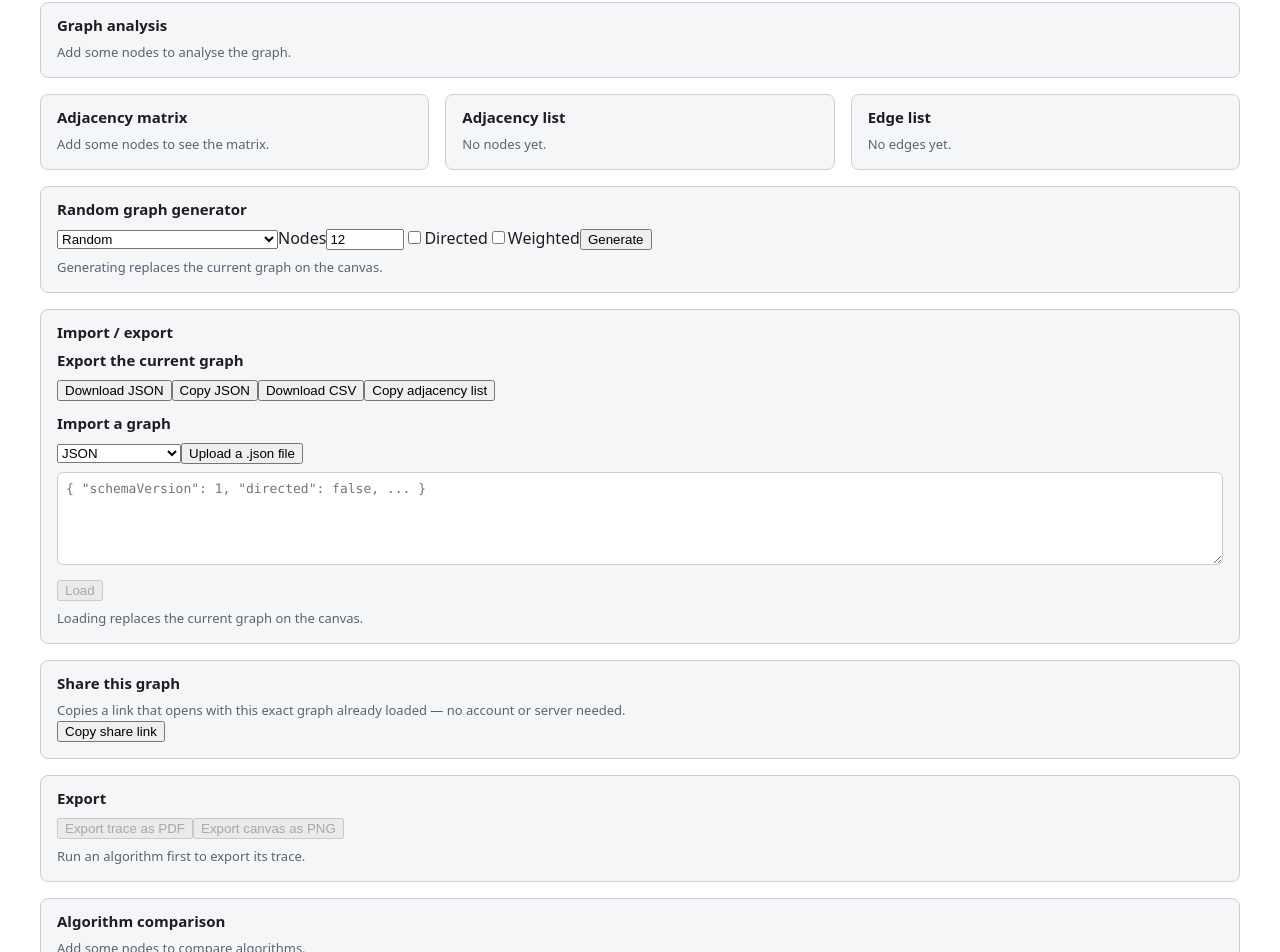
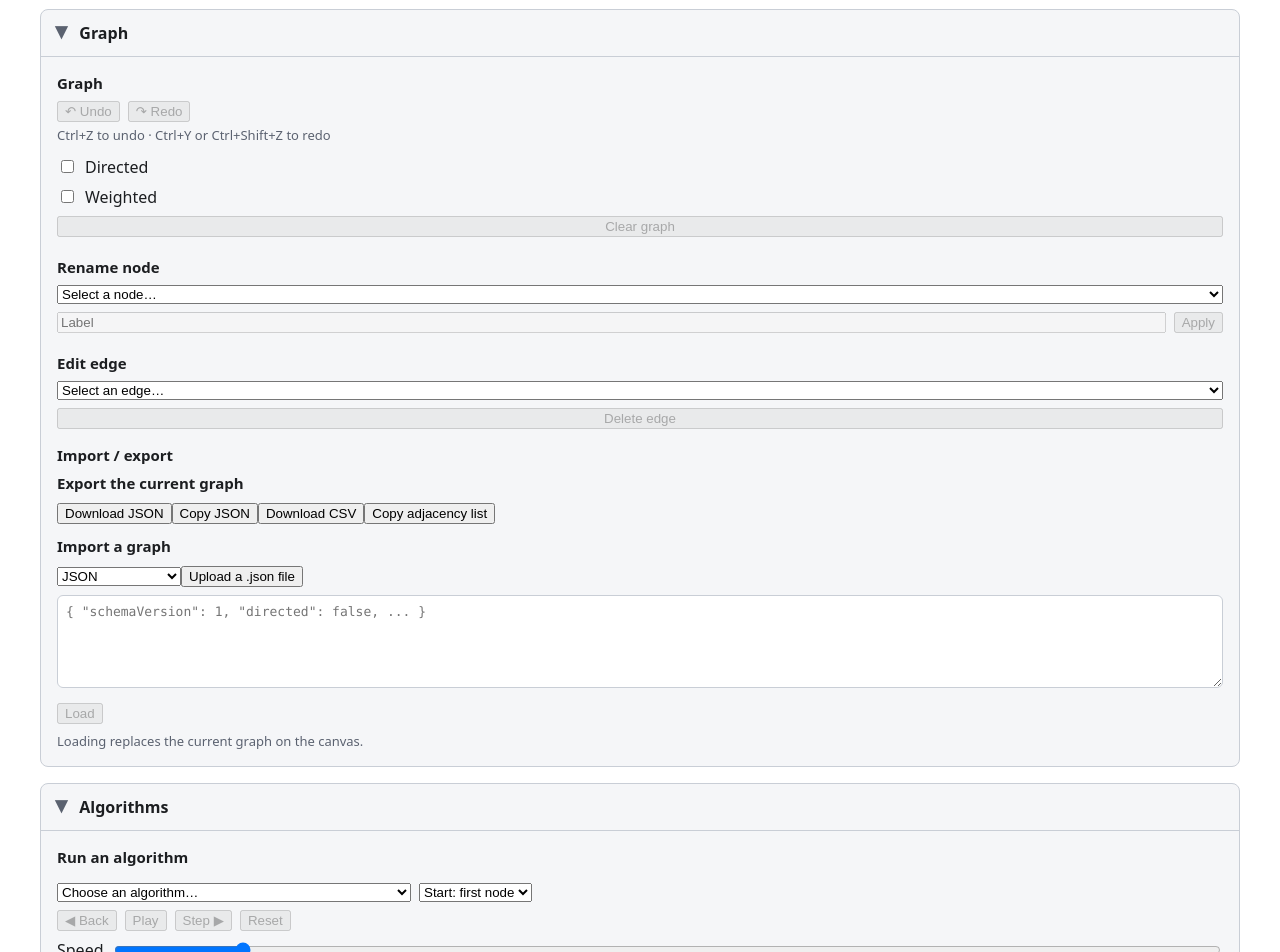
Before and after one commit to hirthik-hash/graph-algorithm-visualizer, a React (Vite) app: page / in a window 1280 px wide. Shown: the part 887-1839 px from the top of the page. Built offline with nearby package versions, Linux system fonts and the light colour scheme.

Commit message:
Milestone 3: collapsible sections navigation (Graph/Algorithms/Analysis/Learning/Tools) — 364 tests

```diff
--- a/src/App.css
+++ b/src/App.css
@@ -44,17 +44,69 @@ body {
   padding: 16px 24px 32px;
 }
 
-.layout {
-  display: grid;
-  grid-template-columns: minmax(0, 1fr) 280px;
-  gap: 16px;
-  align-items: start;
+/* ---- Milestone 3: collapsible sections ---- */
+.collapsible-section {
+  margin-top: 16px;
+  border: 1px solid var(--border);
+  border-radius: 8px;
+  background: var(--panel);
+  overflow: hidden;
 }
-
-@media (max-width: 800px) {
-  .layout {
-    grid-template-columns: 1fr;
+.collapsible-header {
+  width: 100%;
+  display: flex;
+  align-items: center;
+  gap: 10px;
+  padding: 12px 16px;
+  background: none;
+  border: none;
+  font: inherit;
+  font-size: 16px;
+  font-weight: 600;
+  color: var(--text);
+  cursor: pointer;
+  text-align: left;
+}
+.collapsible-header:hover {
+  background: var(--bg);
+}
+.collapsible-caret {
+  display: inline-block;
+  transition: transform 0.15s ease;
+  color: var(--muted);
+}
+.collapsible-caret--open {
+  transform: rotate(90deg);
+}
+@media (prefers-reduced-motion: reduce) {
+  .collapsible-caret {
+    transition: none;
   }
+}
+.collapsible-content {
+  padding: 0 16px 16px;
+  border-top: 1px solid var(--border);
+}
+/* Panels inside a collapsible section already have their own .panel styling
+   (border, background, margin-top); nesting them would double the border and
+   background, so those are flattened to plain spacing here instead. */
+.collapsible-content .panel {
+  border: none;
+  background: none;
+  border-radius: 0;
+  padding: 16px 0 0;
+  margin: 0;
+}
+.collapsible-content .controls {
+  border: none;
+  background: none;
+  padding: 16px 0 0;
+}
+.collapsible-content > :first-child {
+  margin-top: 0;
+}
+.collapsible-content > * + * {
+  border-top: 1px solid var(--border);
 }
 
 .canvas {
--- a/src/App.tsx
+++ b/src/App.tsx
@@ -1,20 +1,31 @@
 import './App.css'
 import AnalysisPanel from './ui/AnalysisPanel'
-import GraphCanvas from './ui/GraphCanvas'
 import CodeSyncPanel from './ui/CodeSyncPanel'
+import CollapsibleSection from './ui/CollapsibleSection'
 import ComparisonPanel from './ui/ComparisonPanel'
 import FloydWarshallView from './ui/FloydWarshallView'
+import GeneratorPanel from './ui/GeneratorPanel'
+import GraphCanvas from './ui/GraphCanvas'
 import GraphControls from './ui/GraphControls'
+import ImportExportPanel from './ui/ImportExportPanel'
 import PlaybackControls from './ui/PlaybackControls'
-import GeneratorPanel from './ui/GeneratorPanel'
-import ImportExportPanel from './ui/ImportExportPanel'
+import QuizPanel from './ui/QuizPanel'
+import RepresentationPanels from './ui/RepresentationPanels'
 import ShareLinkPanel from './ui/ShareLinkPanel'
 import TraceExportPanel from './ui/TraceExportPanel'
-import QuizPanel from './ui/QuizPanel'
-import RepresentationPanels from './ui/RepresentationPanels'
 import UnionFindDemo from './ui/UnionFindDemo'
 import { useGraphStore } from './ui/graphStore'
 
+/**
+ * Milestone 3: the canvas stays always visible at the top — collapsing it
+ * along with whichever section happens to be open would hide the one thing
+ * every other section refers back to. Everything else is grouped into five
+ * named, collapsible sections (Graph / Algorithms / Analysis / Learning /
+ * Tools), matching the categories chosen during the audit review, instead of
+ * fourteen panels stacked in one undifferentiated scroll. Graph and
+ * Algorithms default open, since drawing and running are the core loop;
+ * Analysis, Learning and Tools default closed as secondary/supporting.
+ */
 export default function App() {
   const notice = useGraphStore((s) => s.notice)
   const dismissNotice = useGraphStore((s) => s.dismissNotice)
@@ -34,37 +45,39 @@ export default function App() {
         </p>
       )}
 
-      <div className="layout">
-        <div>
       <GraphCanvas />
       <p className="hint">
         Click empty space to add a node · drag a node to move it · click a node, then another, to connect them ·
         click a node twice quickly to delete it · {nodeCount} nodes, {edgeCount} edges
       </p>
+
+      <CollapsibleSection title="Graph" defaultExpanded>
+        <GraphControls />
+        <ImportExportPanel />
+      </CollapsibleSection>
+
+      <CollapsibleSection title="Algorithms" defaultExpanded>
         <PlaybackControls />
         <FloydWarshallView />
+        <ComparisonPanel />
+      </CollapsibleSection>
+
+      <CollapsibleSection title="Analysis">
+        <AnalysisPanel />
+        <RepresentationPanels />
         <CodeSyncPanel />
-        </div>
-        <GraphControls />
-      </div>
+      </CollapsibleSection>
 
-      <AnalysisPanel />
+      <CollapsibleSection title="Learning">
+        <QuizPanel />
+        <UnionFindDemo />
+      </CollapsibleSection>
 
-      <RepresentationPanels />
-
+      <CollapsibleSection title="Tools">
         <GeneratorPanel />
-
-      <ImportExportPanel />
-
         <ShareLinkPanel />
-
         <TraceExportPanel />
-
-      <ComparisonPanel />
-
-      <QuizPanel />
-
-      <UnionFindDemo />
+      </CollapsibleSection>
     </main>
   )
 }
--- /dev/null
+++ b/src/ui/CollapsibleSection.tsx
@@ -0,0 +1,45 @@
+/**
+ * Collapsible section (Milestone 3): groups related panels under one
+ * expandable header, so the page is a handful of named sections instead of
+ * every panel stacked in one long, unlabelled scroll (the audit's top
+ * finding). Purely presentational — it has no idea what's inside it, so
+ * grouping panels differently later is a one-line change in App.tsx, not a
+ * change to this component.
+ */
+import { useId, useState } from 'react'
+import type { ReactNode } from 'react'
+
+export default function CollapsibleSection({
+  title,
+  defaultExpanded = false,
+  children,
+}: {
+  title: string
+  defaultExpanded?: boolean
+  children: ReactNode
+}) {
+  const [expanded, setExpanded] = useState(defaultExpanded)
+  const contentId = useId()
+
+  return (
+    <section className="collapsible-section">
+      <button
+        type="button"
+        className="collapsible-header"
+        aria-expanded={expanded}
+        aria-controls={contentId}
+        onClick={() => setExpanded((e) => !e)}
+      >
+        <span className={expanded ? 'collapsible-caret collapsible-caret--open' : 'collapsible-caret'} aria-hidden="true">
+          ▶
+        </span>
+        {title}
+      </button>
+      {expanded && (
+        <div id={contentId} className="collapsible-content">
+          {children}
+        </div>
+      )}
+    </section>
+  )
+}
```
Lines whose indentation alone changed are shown as unchanged.
